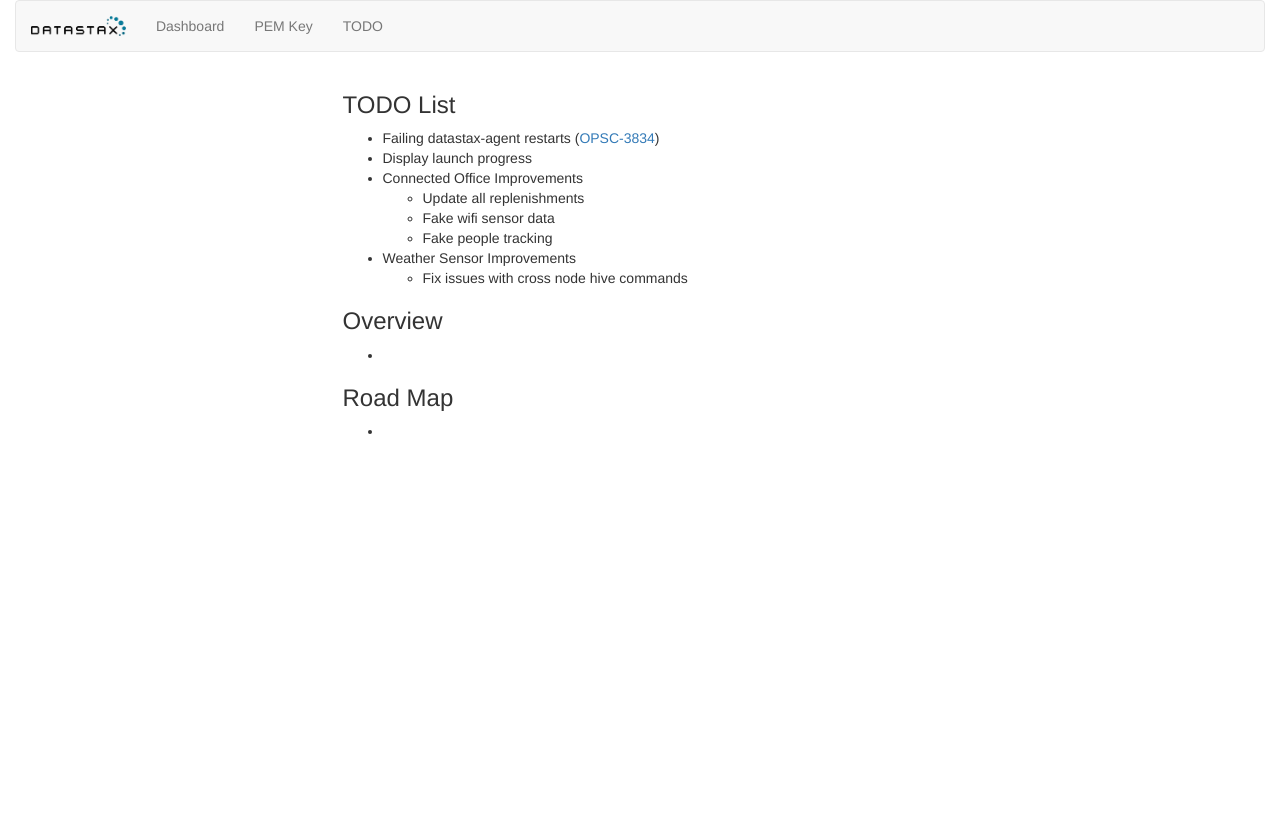
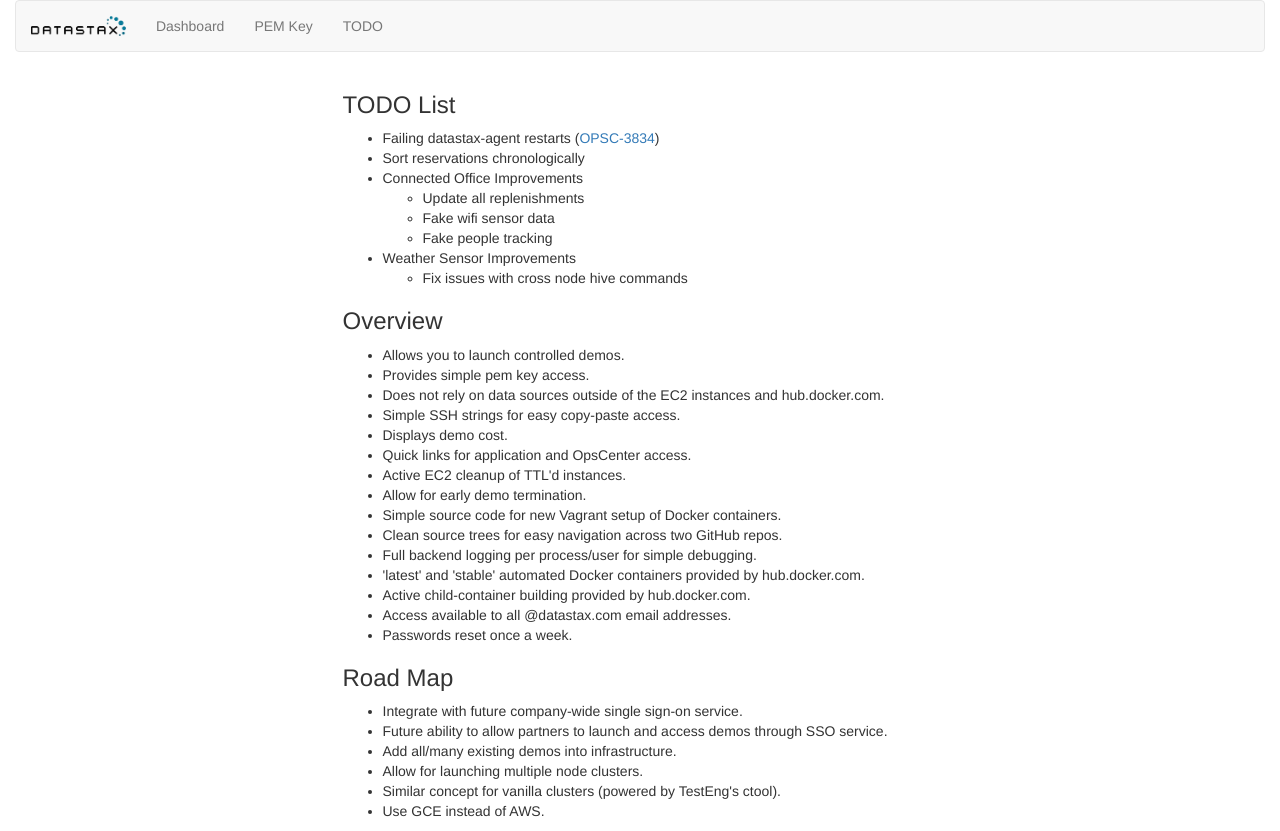
Before and after one commit to datastax-demos/demo-portal, a Python web app: template flask/templates/todo.jinja2 in a window 1280 px wide. Before the commit the page ends 434 px from the top, so only its background shows below. Run offline with Jinja, Linux system fonts and the light colour scheme; the template is opened without the code that fills it, so the values that code supplies are empty; some libraries are stand-ins or nearby versions.

Commit message:
Add overview

```diff
--- a/flask/templates/todo.jinja2
+++ b/flask/templates/todo.jinja2
@@ -10,7 +10,7 @@
         <h3>TODO List</h3>
         <ul>
             <li>Failing datastax-agent restarts (<a href="https://datastax.jira.com/browse/OPSC-3834">OPSC-3834</a>)</li>
-            <li>Display launch progress</li>
+            <li>Sort reservations chronologically</li>
             <li>Connected Office Improvements</li>
             <ul>
                 <li>Update all replenishments</li>
@@ -24,11 +24,30 @@
         </ul>
         <h3>Overview</h3>
         <ul>
-            <li></li>
+            <li>Allows you to launch controlled demos.</li>
+            <li>Provides simple pem key access.</li>
+            <li>Does not rely on data sources outside of the EC2 instances and hub.docker.com.</li>
+            <li>Simple SSH strings for easy copy-paste access.</li>
+            <li>Displays demo cost.</li>
+            <li>Quick links for application and OpsCenter access.</li>
+            <li>Active EC2 cleanup of TTL'd instances.</li>
+            <li>Allow for early demo termination.</li>
+            <li>Simple source code for new Vagrant setup of Docker containers.</li>
+            <li>Clean source trees for easy navigation across two GitHub repos.</li>
+            <li>Full backend logging per process/user for simple debugging.</li>
+            <li>'latest' and 'stable' automated Docker containers provided by hub.docker.com.</li>
+            <li>Active child-container building provided by hub.docker.com.</li>
+            <li>Access available to all @datastax.com email addresses.</li>
+            <li>Passwords reset once a week.</li>
         </ul>
         <h3>Road Map</h3>
         <ul>
-            <li></li>
+            <li>Integrate with future company-wide single sign-on service.</li>
+            <li>Future ability to allow partners to launch and access demos through SSO service.</li>
+            <li>Add all/many existing demos into infrastructure.</li>
+            <li>Allow for launching multiple node clusters.</li>
+            <li>Similar concept for vanilla clusters (powered by TestEng's ctool).</li>
+            <li>Use GCE instead of AWS.</li>
         </ul>
     </div>
 {% endblock %}
```
